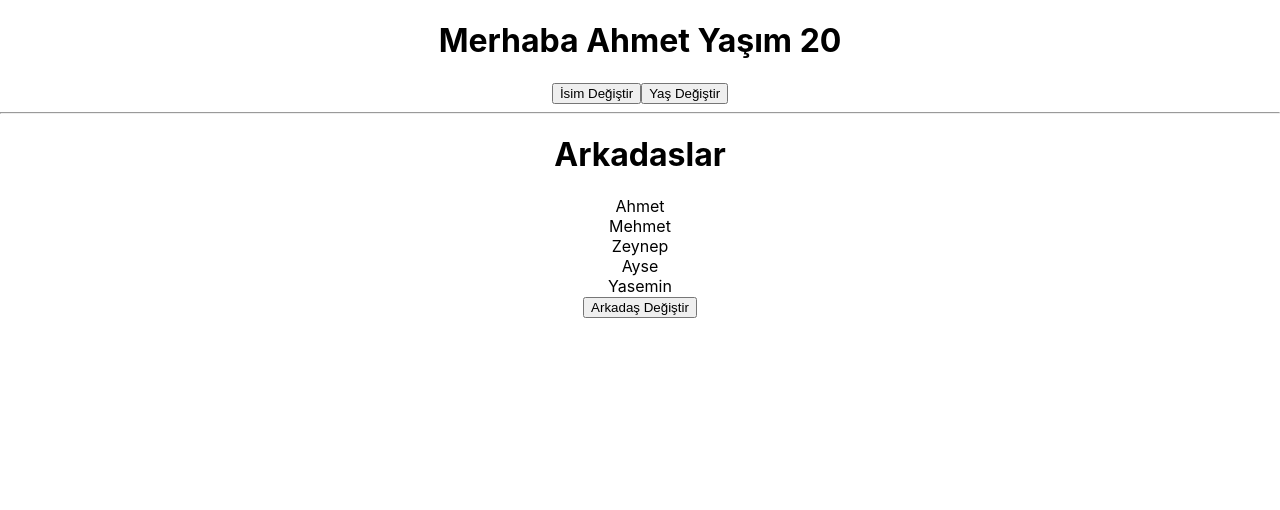
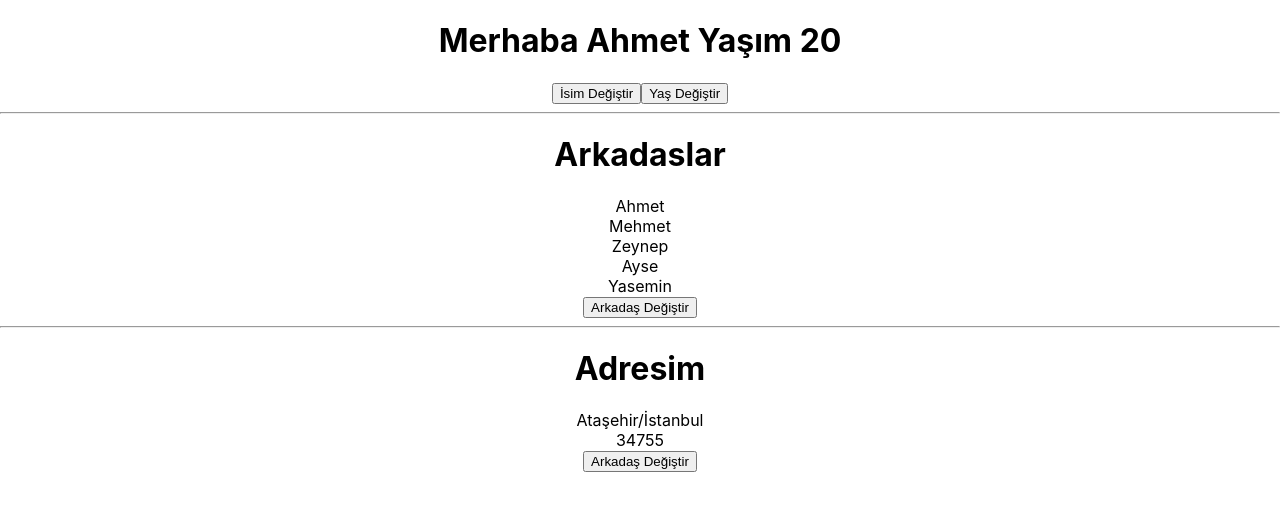
Before and after one commit to SAslan8006/ReactDersleri, a React (Create React App) app: page / in a window 1280 px wide. Shown: the top 510 px of the page. Built offline with nearby package versions, Linux system fonts and the light colour scheme.

Commit message:
Object States

```diff
--- a/src/App.js
+++ b/src/App.js
@@ -5,6 +5,7 @@ function App() {
   const [name, setName] = useState("Ahmet");
   const [age, setAge] = useState(20);
   const [friends, setFriends] = useState(["Ahmet", "Mehmet", "Zeynep", "Ayse", "Yasemin"]);
+  const [address, setAddress] = useState({ title: "Ataşehir/İstanbul", zip: 34755 })
   return (
     <div className='App' >
       <h1>Merhaba {name} Yaşım {age}</h1>
@@ -15,7 +16,13 @@ function App() {
       {friends.map((friend, index) => <div key={index}>{friend}</div>)}
       <button onClick={() => setFriends([...friends, "Ahmet"])}>Arkadaş Değiştir</button>
 
-    </div>
+      <hr />
+      <h1>Adresim</h1>
+      <div>{address.title}</div>
+      <div>{address.zip}</div>
+      <button onClick={() => setAddress({ ...address, title: "Yalova/Ankara" })}>Arkadaş Değiştir</button>
+
+    </div >
   );
 }
 
```
